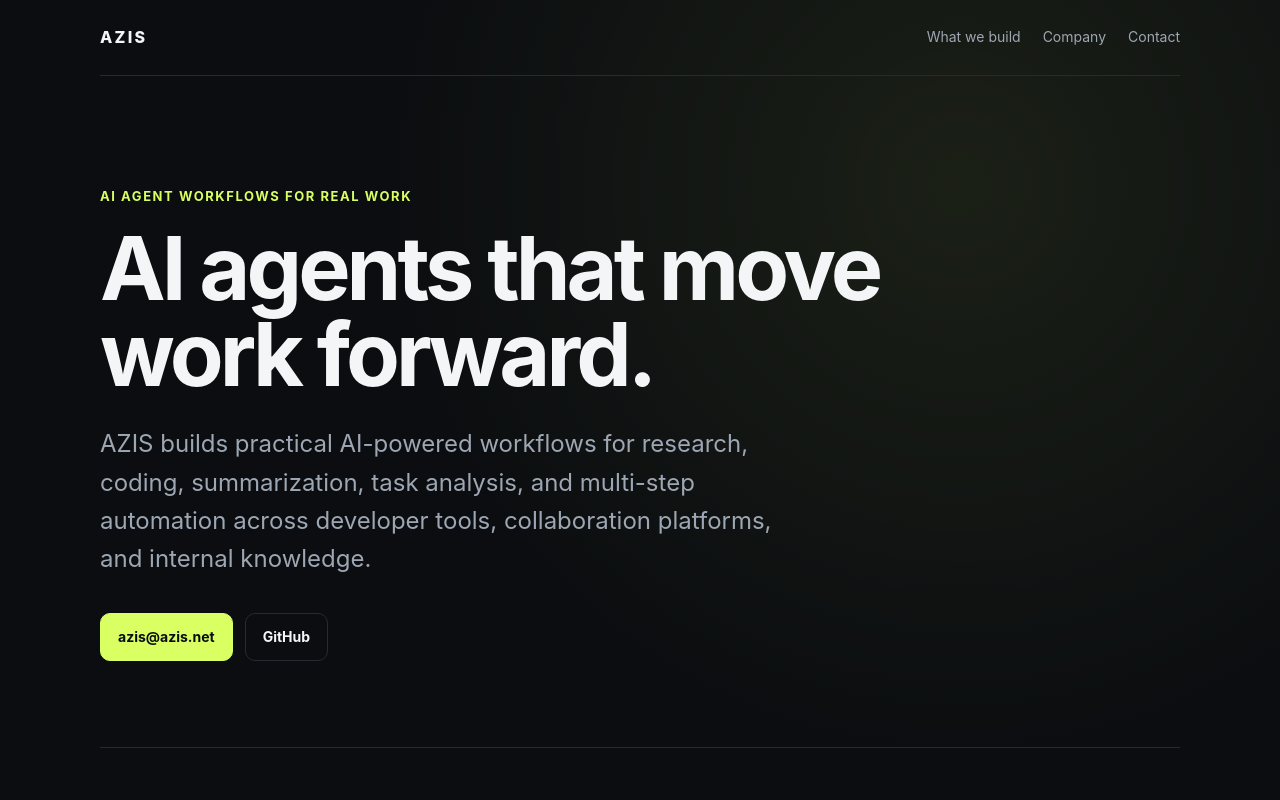
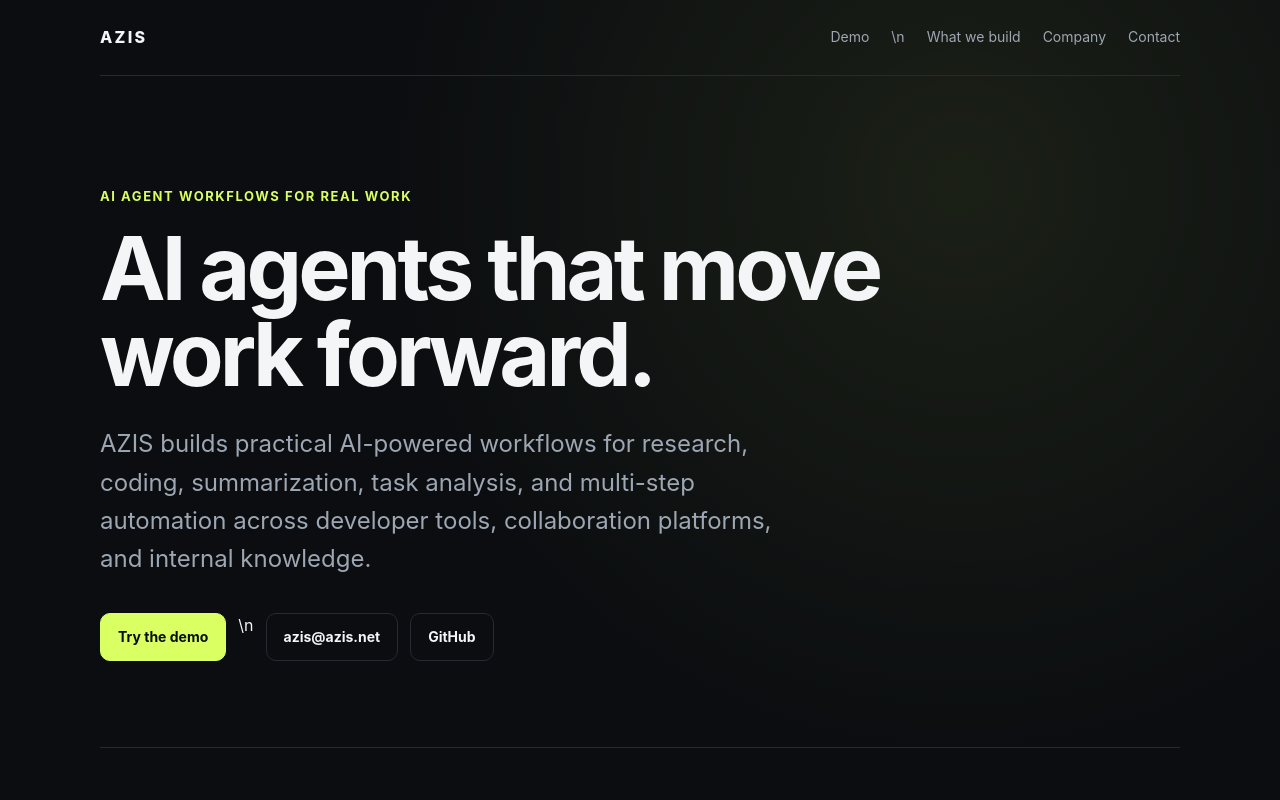
Before and after one commit to niceazis/azis-web, a plain HTML site: page public/index.html in a window 1280 px wide. Shown: the top 800 px of the page. Drawn offline with Linux system fonts and the light colour scheme.

Commit message:
feat: link workflow demo from landing page

```diff
--- a/public/index.html
+++ b/public/index.html
@@ -200,7 +200,7 @@
     <nav>
       <a class="brand" href="/">AZIS</a>
       <div class="nav-links" aria-label="Primary navigation">
-        <a href="#what-we-build">What we build</a>
+        <a href="/demo/">Demo</a>\n        <a href="#what-we-build">What we build</a>
         <a href="#company">Company</a>
         <a href="mailto:azis@azis.net">Contact</a>
       </div>
@@ -216,7 +216,7 @@
           developer tools, collaboration platforms, and internal knowledge.
         </p>
         <div class="cta-row">
-          <a class="button primary" href="mailto:azis@azis.net">azis@azis.net</a>
+          <a class="button primary" href="/demo/">Try the demo</a>\n          <a class="button" href="mailto:azis@azis.net">azis@azis.net</a>
           <a class="button" href="https://github.com/niceazis" target="_blank" rel="noopener noreferrer">GitHub</a>
         </div>
       </header>
```
